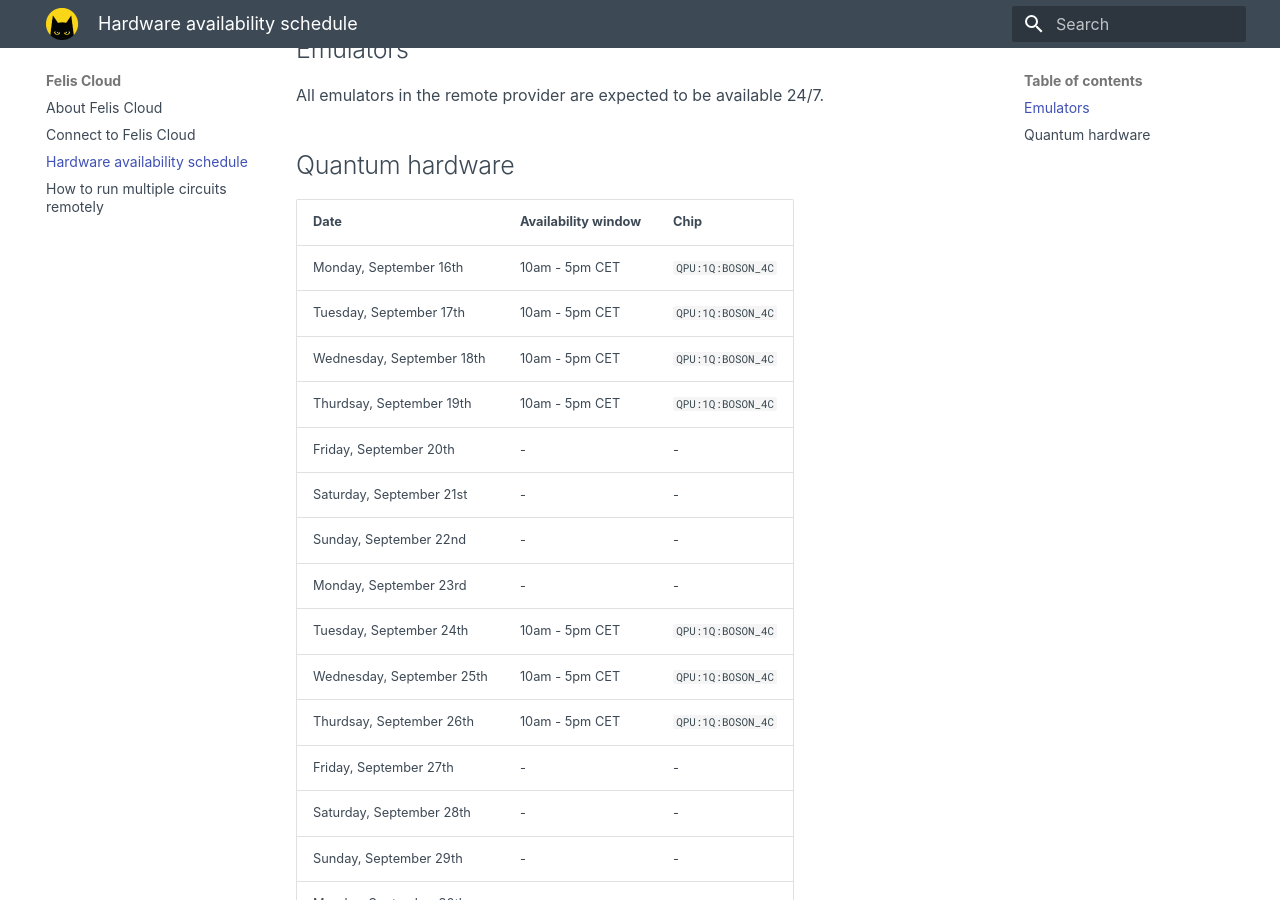
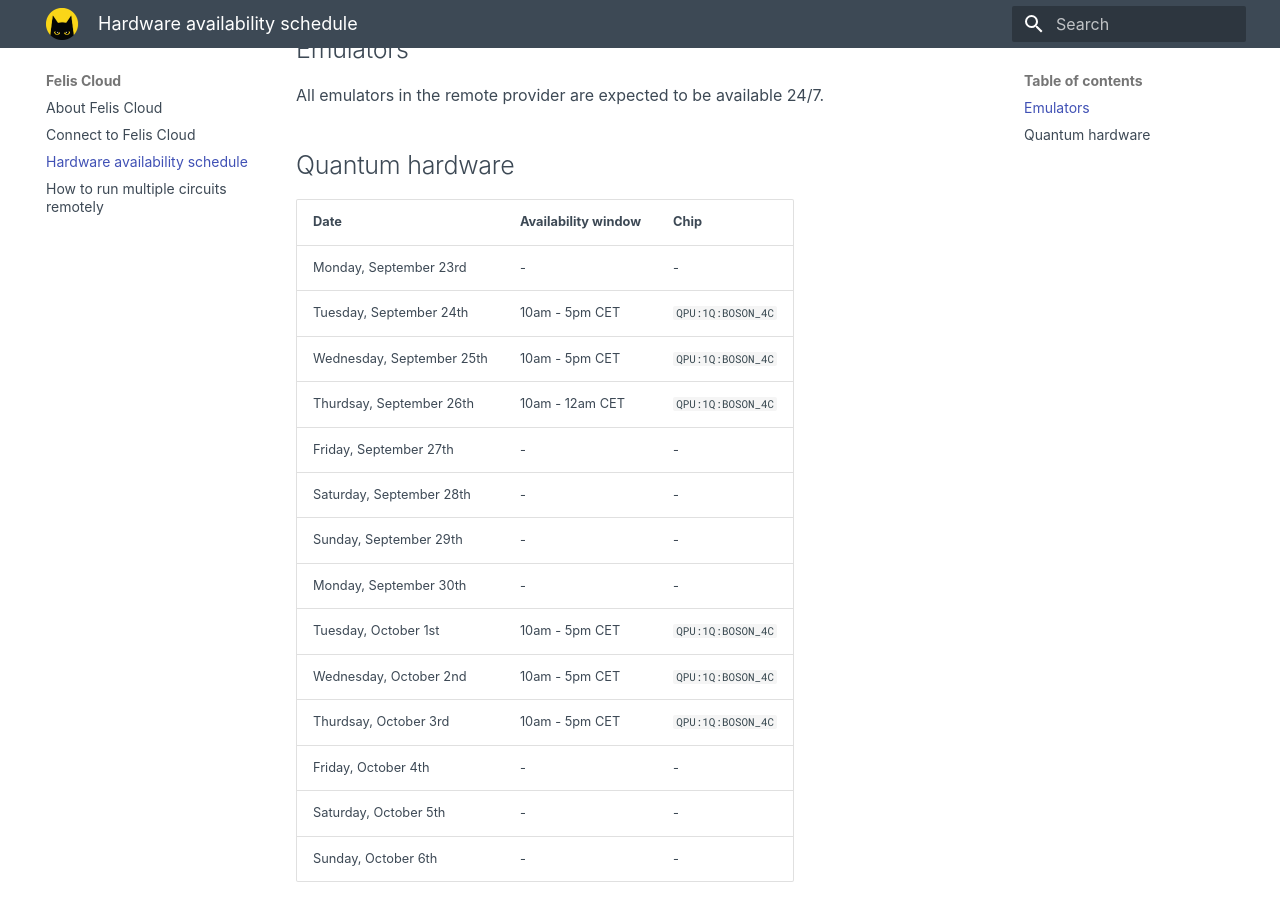
Before and after one commit to Alice-Bob-SW/felis, an MkDocs documentation site: the page built from docs/felis_cloud/hardware_availability_schedule.md, in a window 1280 px wide and 900 px high, scrolled down 196 px. Built offline with MkDocs 1.6.1 and Material for MkDocs 9.7.7, drawn with Linux system fonts in a browser that asks for light colours.

Commit message:
Update hardware_availability_schedule.md

```diff
--- a/docs/felis_cloud/hardware_availability_schedule.md
+++ b/docs/felis_cloud/hardware_availability_schedule.md
@@ -8,17 +8,10 @@ All emulators in the remote provider are expected to be available 24/7.
 
 | Date | Availability window | Chip |
 | --- | --- | --- |
-| Monday, September 16th | 10am - 5pm CET | `QPU:1Q:BOSON_4C` |
-| Tuesday, September 17th | 10am - 5pm CET | `QPU:1Q:BOSON_4C` |
-| Wednesday, September 18th | 10am - 5pm CET | `QPU:1Q:BOSON_4C` |
-| Thurdsay, September 19th | 10am - 5pm CET | `QPU:1Q:BOSON_4C` |
-| Friday, September 20th | - | - |
-| Saturday, September 21st | - | - |
-| Sunday, September 22nd | - | - |
 | Monday, September 23rd | - | - |
 | Tuesday, September 24th | 10am - 5pm CET | `QPU:1Q:BOSON_4C` |
 | Wednesday, September 25th | 10am - 5pm CET | `QPU:1Q:BOSON_4C` |
-| Thurdsay, September 26th | 10am - 5pm CET | `QPU:1Q:BOSON_4C` |
+| Thurdsay, September 26th | 10am - 12am CET | `QPU:1Q:BOSON_4C` |
 | Friday, September 27th | - | - |
 | Saturday, September 28th | - | - |
 | Sunday, September 29th | - | - |
```
